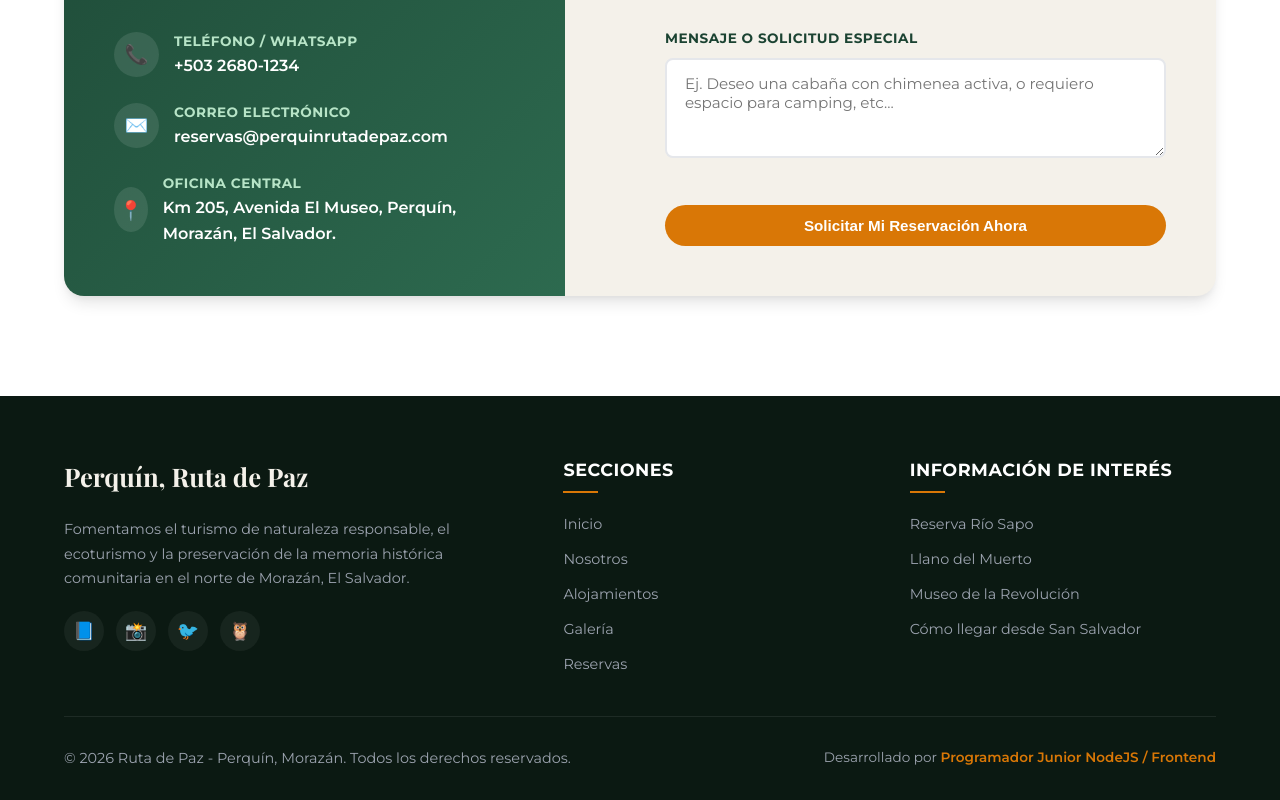
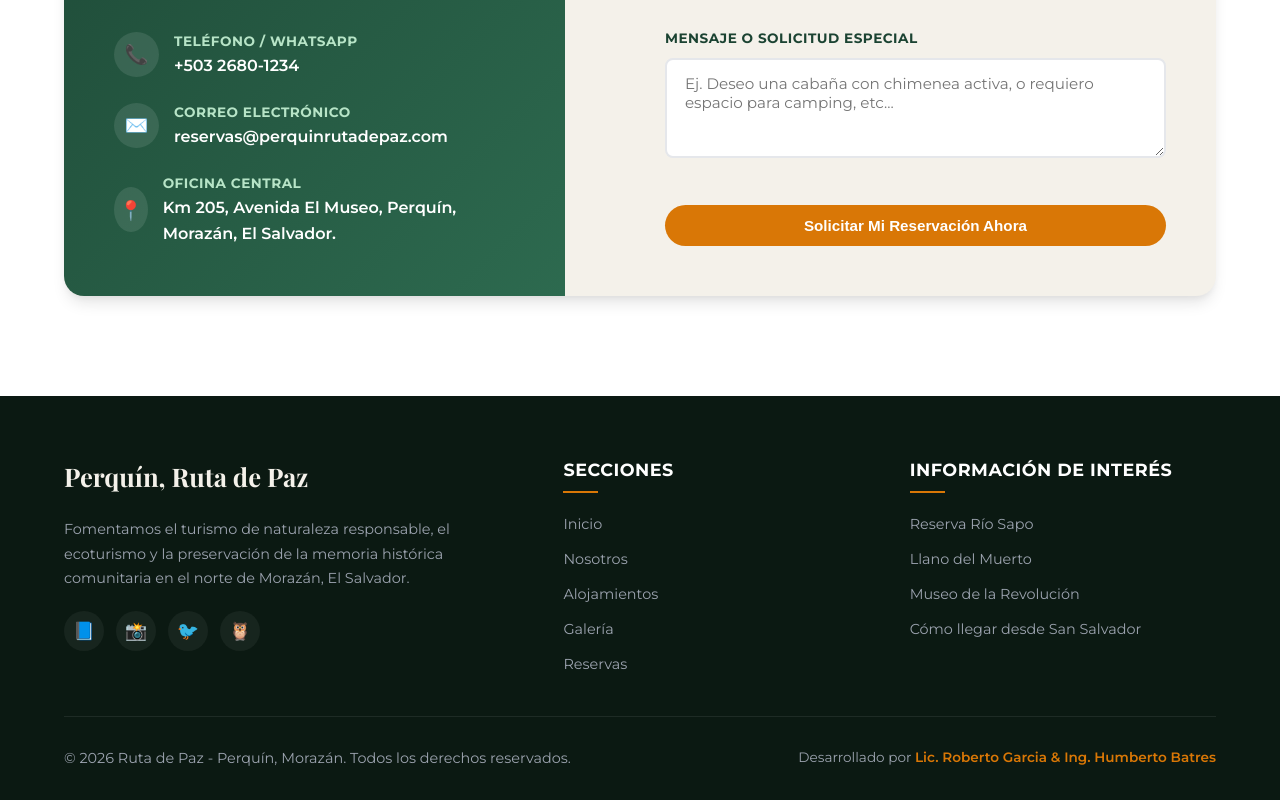
Before and after one commit to RobertoGarcia85/lodging, a website built with Vite: page index.html in a window 1280 px wide. Shown: the part 4395-5195 px from the top of the page. Built offline with nearby package versions, Linux system fonts and the light colour scheme; a web font is replaced by a local one.

Commit message:
:sparkles: Agregando los Autores de la Pagina

```diff
--- a/index.html
+++ b/index.html
@@ -455,7 +455,7 @@
                     &copy; <span id="currentYear"></span> Ruta de Paz - Perquín, Morazán. Todos los derechos reservados.
                 </p>
                 <p class="footer-credits">
-                    Desarrollado por <span>Programador Junior NodeJS / Frontend</span>
+                    Desarrollado por <span>Lic. Roberto Garcia & Ing. Humberto Batres</span>
                 </p>
             </div>
         </div>
```
